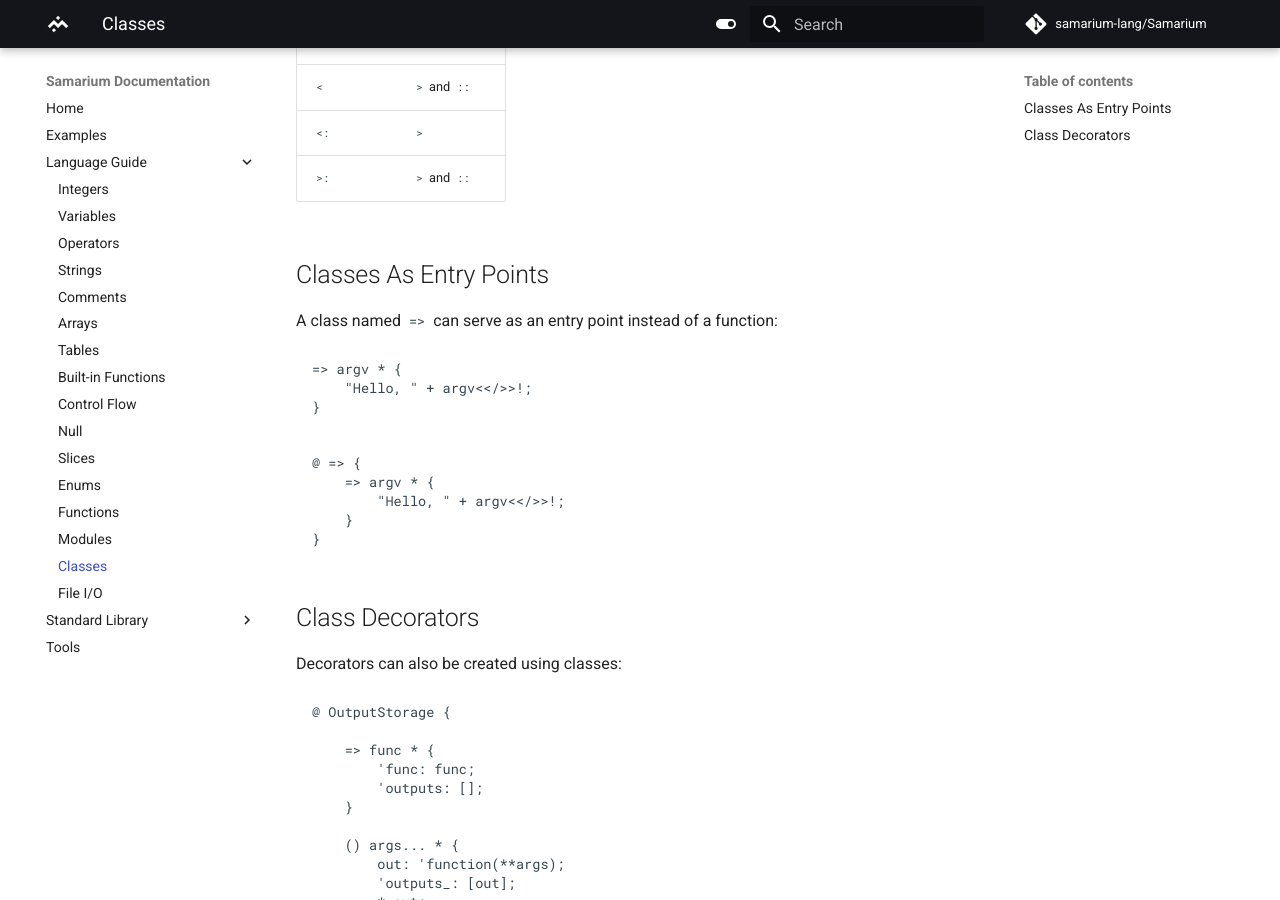
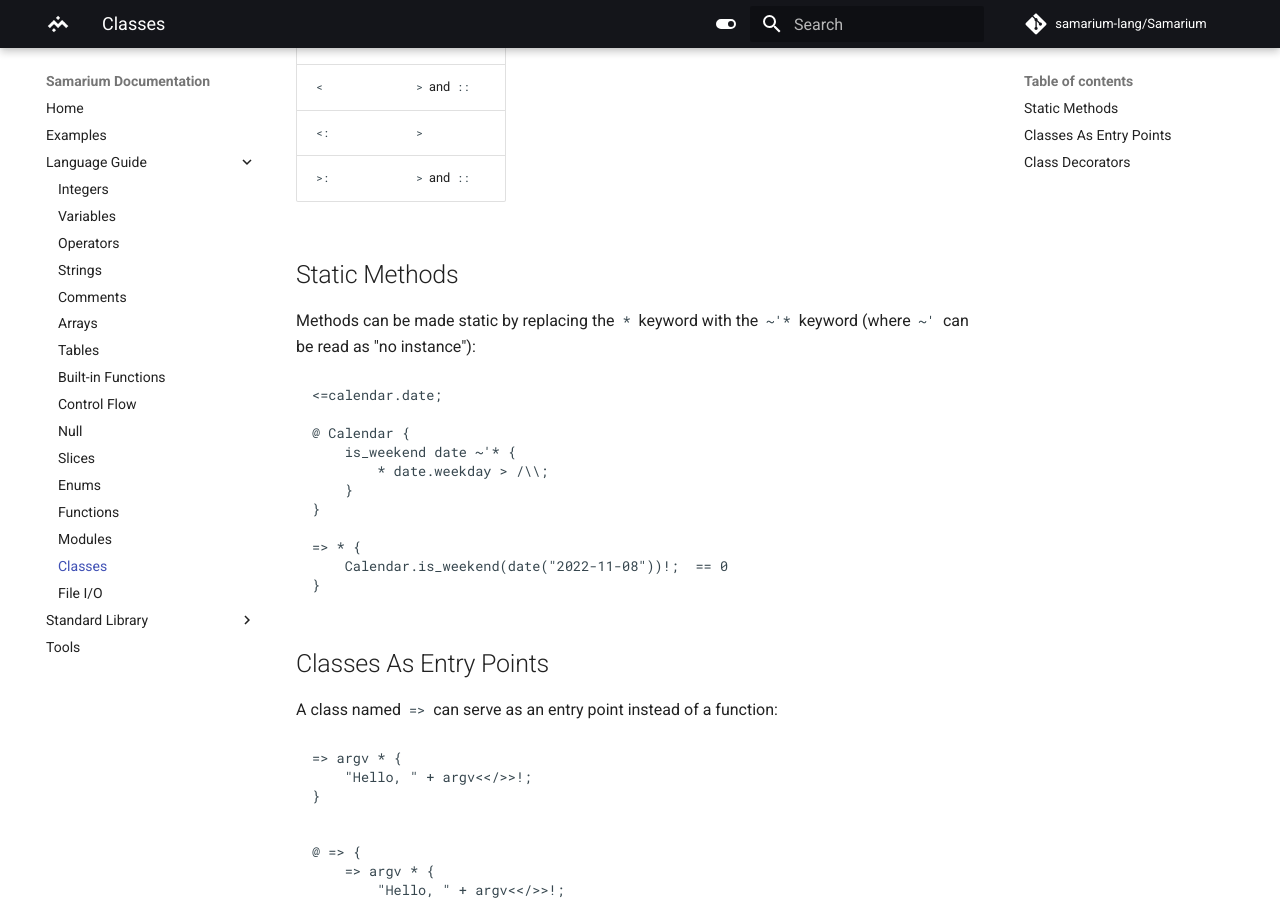
Before and after one commit to samarium-lang/Samarium, an MkDocs documentation site: the page built from docs/classes.md, in a window 1280 px wide and 900 px high, scrolled down 2957 px. Built offline with MkDocs 1.6.1 and Material for MkDocs 9.7.7, drawn with Linux system fonts in a browser that asks for light colours; comment, search, counter and statistics services are not loaded.

Commit message:
(docs) Added static methods

````diff
--- a/docs/classes.md
+++ b/docs/classes.md
@@ -128,6 +128,24 @@ Operator | Inferred from
 `>:`     | `>` and `::`
 
 
+## Static Methods
+Methods can be made static by replacing the `*` keyword with the `~'*` keyword
+(where `~'` can be read as "no instance"):
+```sm
+<=calendar.date;
+
+@ Calendar {
+    is_weekend date ~'* {
+        * date.weekday > /\\;
+    }
+}
+
+=> * {
+    Calendar.is_weekend(date("2022-11-08"))!;  == 0
+}
+```
+
+
 ## Classes As Entry Points
 
 A class named `=>` can serve as an entry point instead of a function:
````
